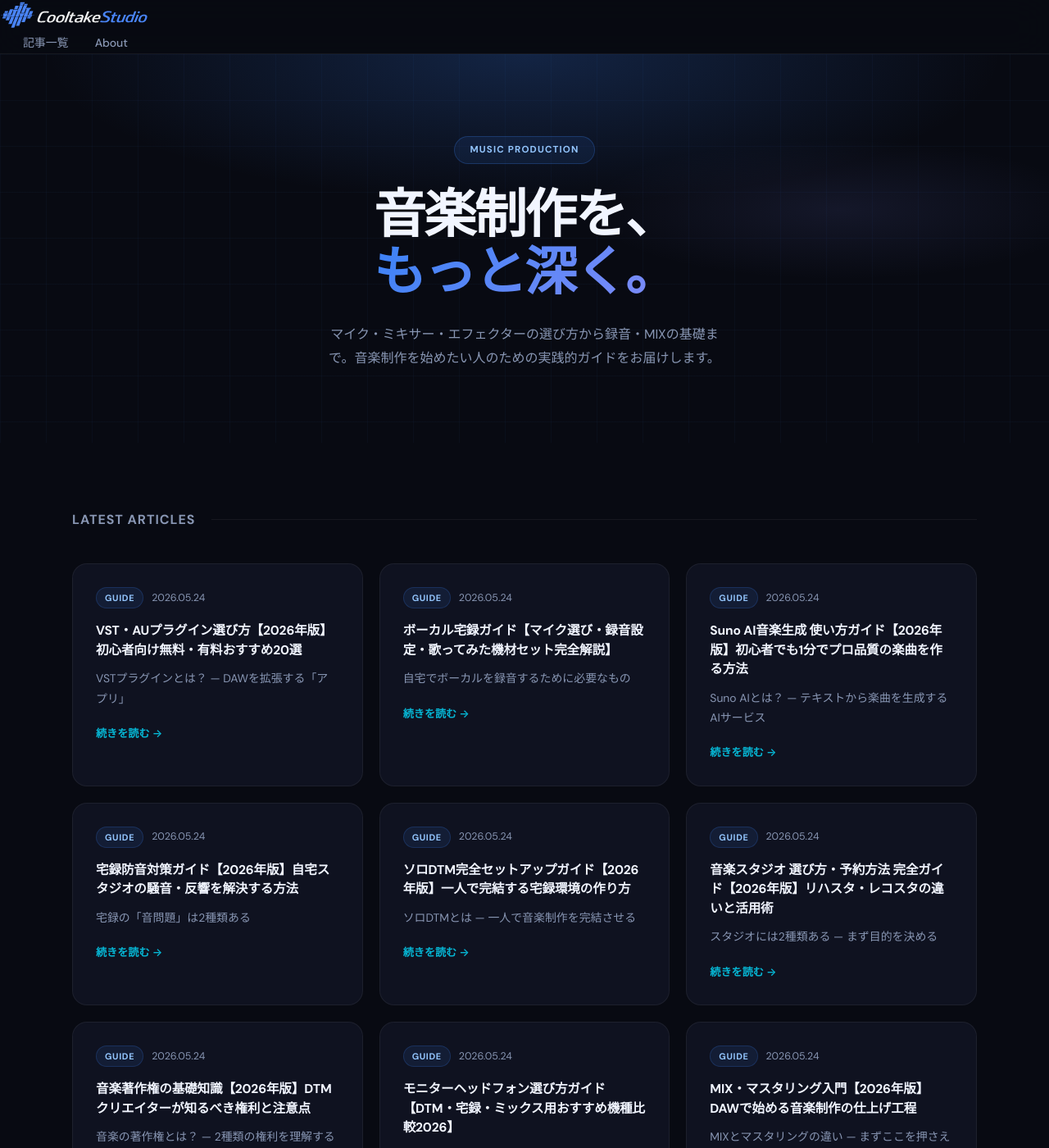
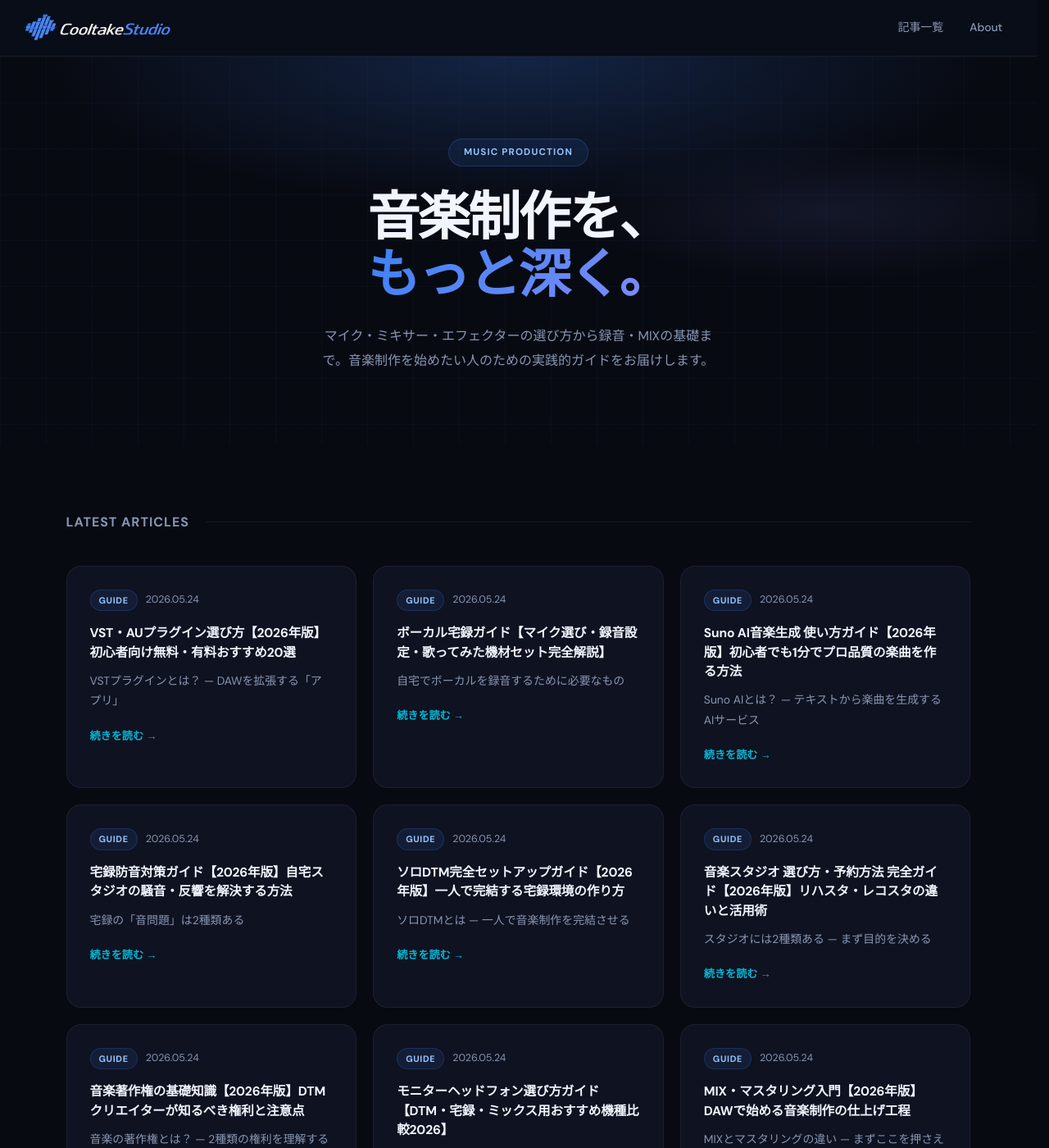
Before and after one commit to cooltake/cooltake.github.io, a Jekyll site: the page built from index.md, in a window 1280 px wide and 1400 px high. Shown: the whole window at 82% size. Built offline with Jekyll 4.4.1, drawn with Linux system fonts in a browser that asks for light colours; some web fonts are replaced.

Commit message:
sync: assets/css/style.css from staging (fix dead links, update layout)

```diff
--- a/assets/css/style.css
+++ b/assets/css/style.css
@@ -14,8 +14,9 @@
   --border-hover: rgba(59,130,246,0.5);
 }
 * { margin: 0; padding: 0; box-sizing: border-box; }
+html { scrollbar-gutter: stable; }
 body {
-  font-family: 'DM Sans', 'Noto Sans JP', -apple-system, sans-serif;
+  font-family: 'DM Sans', 'Noto Sans JP', sans-serif;
   background: var(--bg);
   color: var(--text);
   line-height: 1.7;
@@ -25,16 +26,18 @@ body {
 }
 a { color: inherit; text-decoration: none; }
 .container { max-width: 1160px; margin: 0 auto; padding: 0 28px; }
+.container-wide { max-width: 1547px; margin: 0 auto; padding: 0 28px; }
 
 /* Header */
 .site-header {
   position: sticky; top: 0; z-index: 100;
-  background: rgba(8,10,18,0.8);
+  background: rgba(10,14,26,.88);
   backdrop-filter: blur(24px);
   -webkit-backdrop-filter: blur(24px);
   border-bottom: 1px solid var(--border);
 }
-.site-header .container {
+.site-header .container,
+.site-header .container-wide {
   display: flex; align-items: center;
   justify-content: space-between; height: 68px;
 }
@@ -44,11 +47,13 @@ a { color: inherit; text-decoration: none; }
   background: var(--gradient);
   -webkit-background-clip: text; -webkit-text-fill-color: transparent; background-clip: text;
 }
+.site-nav { display: flex; align-items: center; gap: 4px; }
 .site-nav a {
   color: var(--muted); font-size: 0.875rem; font-weight: 500;
-  margin-left: 28px; transition: color .2s; letter-spacing: -0.01em;
+  padding: 7px 14px; border-radius: 8px;
+  transition: color .2s, background .2s; letter-spacing: -0.01em;
 }
-.site-nav a:hover { color: var(--text); }
+.site-nav a:hover { color: var(--text); background: rgba(255,255,255,.05); }
 
 /* Hero */
 .hero {
@@ -246,30 +251,20 @@ a { color: inherit; text-decoration: none; }
 .nav-toggle.open span:nth-child(2) { opacity: 0; }
 .nav-toggle.open span:nth-child(3) { transform: translateY(-7px) rotate(-45deg); }
 
-/* nav-cta スタイル（default.htmlレイアウト用） */
-.nav-cta {
-  background: var(--gradient) !important;
-  color: #fff !important;
-  font-weight: 700 !important;
-  padding: 7px 16px !important;
-  border-radius: 8px !important;
-}
-
 /* ─── MOBILE (≤ 768px) ─── */
 @media (max-width: 768px) {
   .container { padding: 0 16px; }
-  .site-header .container { height: 60px; }
+  .container-wide { padding: 0 16px; }
 
   .nav-toggle { display: flex; }
   .site-nav {
     display: none; flex-direction: column; gap: 0;
-    position: absolute; top: 60px; left: 0; right: 0;
+    position: absolute; top: 68px; left: 0; right: 0;
     background: rgba(8,10,18,.97); border-bottom: 1px solid var(--border);
     padding: 8px 0; z-index: 99;
   }
   .site-nav.open { display: flex; }
-  .site-nav a { margin-left: 0; padding: 13px 20px; display: block; font-size: .9rem; }
-  .nav-cta { margin: 8px 16px !important; border-radius: 8px !important; text-align: center; }
+  .site-nav a { padding: 13px 20px; border-radius: 0; display: block; font-size: .9rem; }
 
   .hero { padding: 72px 0 60px; }
   .article-grid { grid-template-columns: 1fr; }
```
